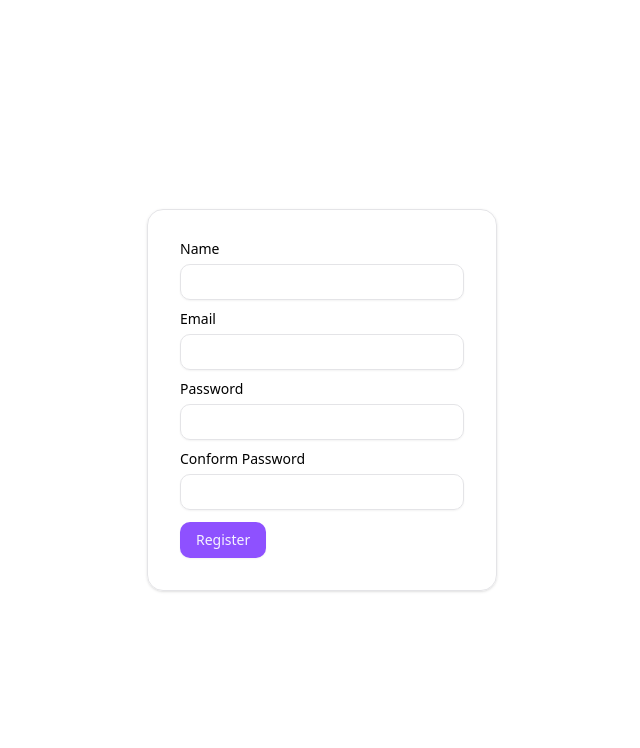
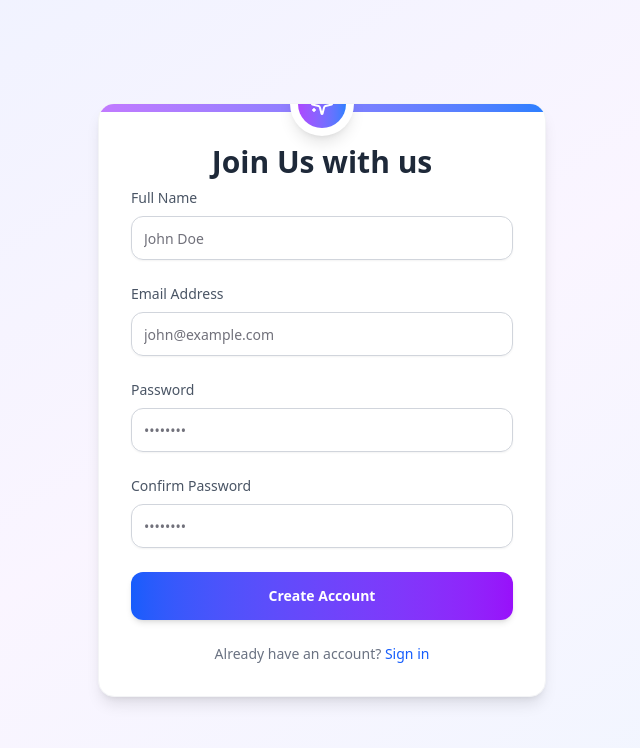
Before and after one commit to J-sense/E-commerce, a Next.js app: page /register in a window 1280 px wide. Shown: the top 748 px of the page, without its empty margins (318-958 px from the left). Built offline with nearby package versions, Linux system fonts and the light colour scheme; no server answers.

Commit message:
handle log out

```diff
--- a/package.json
+++ b/package.json
@@ -16,6 +16,7 @@
     "@radix-ui/react-slot": "^1.1.2",
     "class-variance-authority": "^0.7.1",
     "clsx": "^2.1.1",
+    "framer-motion": "^12.12.2",
     "jwt-decode": "^4.0.0",
     "lucide-react": "^0.483.0",
     "next": "15.2.3",
--- a/src/components/modules/auth/login/LoginForm.tsx
+++ b/src/components/modules/auth/login/LoginForm.tsx
@@ -1,4 +1,5 @@
 "use client";
+
 import { Button } from "@/components/ui/button";
 import {
   Form,
@@ -9,17 +10,24 @@ import {
   FormMessage,
 } from "@/components/ui/form";
 import { Input } from "@/components/ui/input";
-
 import { FieldValues, SubmitHandler, useForm } from "react-hook-form";
 import { loginSchema } from "./LoginValidaton";
 import { zodResolver } from "@hookform/resolvers/zod";
 import { loginUser } from "@/services/authService";
 import { toast } from "sonner";
+import { motion } from "framer-motion";
+import { Lock, Mail } from "lucide-react";
+import Link from "next/link";
 
 const LoginForm = () => {
   const form = useForm({
     resolver: zodResolver(loginSchema),
   });
+
+  const {
+    formState: { isSubmitting },
+  } = form;
+
   const onSubmit: SubmitHandler<FieldValues> = async (data) => {
     try {
       const res = await loginUser(data);
@@ -32,40 +40,140 @@ const LoginForm = () => {
       console.error(error);
     }
   };
+
   return (
-    <>
+    <div className="min-h-screen flex items-center justify-center bg-gradient-to-br from-blue-50 to-indigo-100 px-20">
+      <motion.div
+        initial={{ opacity: 0, y: 20 }}
+        animate={{ opacity: 1, y: 0 }}
+        transition={{ duration: 0.5 }}
+        className="w-full max-w-md bg-white rounded-xl shadow-lg overflow-hidden border border-gray-100"
+      >
+        <div className="p-8">
+          <div className="text-center mb-8">
+            <h2 className="text-3xl font-bold text-gray-800 mb-2">
+              Welcome Back
+            </h2>
+            <p className="text-gray-500">Sign in to your account</p>
+          </div>
+
           <Form {...form}>
-        <form onSubmit={form.handleSubmit(onSubmit)}>
+            <form onSubmit={form.handleSubmit(onSubmit)} className="space-y-6">
               <FormField
                 control={form.control}
                 name="email"
                 render={({ field }) => (
                   <FormItem>
-                <FormLabel>Email</FormLabel>
+                    <FormLabel className="text-sm font-medium text-gray-600">
+                      Email Address
+                    </FormLabel>
                     <FormControl>
-                  <Input {...field} value={field.value || ""} />
+                      <div className="relative">
+                        <div className="absolute inset-y-0 left-0 pl-3 flex items-center pointer-events-none">
+                          <Mail className="h-5 w-5 text-gray-400" />
+                        </div>
+                        <Input
+                          {...field}
+                          type="email"
+                          placeholder="your@email.com"
+                          value={field.value || ""}
+                          className="pl-10 h-11 focus-visible:ring-2 focus-visible:ring-blue-500 focus-visible:ring-offset-1 transition-all border-gray-300 rounded-lg"
+                        />
+                      </div>
                     </FormControl>
-                <FormMessage />
+                    <FormMessage className="text-xs text-red-500 mt-1" />
                   </FormItem>
                 )}
               />
+
               <FormField
                 control={form.control}
                 name="password"
                 render={({ field }) => (
                   <FormItem>
-                <FormLabel>Password</FormLabel>
+                    <div className="flex items-center justify-between">
+                      <FormLabel className="text-sm font-medium text-gray-600">
+                        Password
+                      </FormLabel>
+                      <Link
+                        href="/forgot-password"
+                        className="text-sm font-medium text-blue-600 hover:text-blue-500 transition"
+                      >
+                        Forgot password?
+                      </Link>
+                    </div>
                     <FormControl>
-                  <Input {...field} value={field.value || ""} />
+                      <div className="relative">
+                        <div className="absolute inset-y-0 left-0 pl-3 flex items-center pointer-events-none">
+                          <Lock className="h-5 w-5 text-gray-400" />
+                        </div>
+                        <Input
+                          {...field}
+                          type="password"
+                          placeholder="••••••••"
+                          value={field.value || ""}
+                          className="pl-10 h-11 focus-visible:ring-2 focus-visible:ring-blue-500 focus-visible:ring-offset-1 transition-all border-gray-300 rounded-lg"
+                        />
+                      </div>
                     </FormControl>
-                <FormMessage />
+                    <FormMessage className="text-xs text-red-500 mt-1" />
                   </FormItem>
                 )}
               />
-          <Button type="submit">Login</Button>
+
+              <motion.div
+                whileHover={{ scale: 1.01 }}
+                whileTap={{ scale: 0.99 }}
+              >
+                <Button
+                  type="submit"
+                  className="w-full h-12 bg-gradient-to-r from-blue-600 to-indigo-600 hover:from-blue-700 hover:to-indigo-700 text-white font-semibold rounded-lg shadow-md transition-all"
+                  disabled={isSubmitting}
+                >
+                  {isSubmitting ? (
+                    <span className="flex items-center justify-center">
+                      <svg
+                        className="animate-spin -ml-1 mr-2 h-4 w-4 text-white"
+                        xmlns="http://www.w3.org/2000/svg"
+                        fill="none"
+                        viewBox="0 0 24 24"
+                      >
+                        <circle
+                          className="opacity-25"
+                          cx="12"
+                          cy="12"
+                          r="10"
+                          stroke="currentColor"
+                          strokeWidth="4"
+                        ></circle>
+                        <path
+                          className="opacity-75"
+                          fill="currentColor"
+                          d="M4 12a8 8 0 018-8V0C5.373 0 0 5.373 0 12h4zm2 5.291A7.962 7.962 0 014 12H0c0 3.042 1.135 5.824 3 7.938l3-2.647z"
+                        ></path>
+                      </svg>
+                      Signing in...
+                    </span>
+                  ) : (
+                    "Sign In"
+                  )}
+                </Button>
+              </motion.div>
             </form>
           </Form>
-    </>
+
+          <div className="mt-6 text-center text-sm text-gray-500">
+            Don&#39;t have an account?{" "}
+            <Link
+              href="/register"
+              className="font-medium text-blue-600 hover:text-blue-500 transition"
+            >
+              Sign up
+            </Link>
+          </div>
+        </div>
+      </motion.div>
+    </div>
   );
 };
 
--- a/src/components/modules/auth/register/RegisterForm.tsx
+++ b/src/components/modules/auth/register/RegisterForm.tsx
@@ -1,4 +1,5 @@
 "use client";
+
 import { Button } from "@/components/ui/button";
 import {
   Form,
@@ -14,20 +15,26 @@ import { FieldValues, SubmitHandler, useForm } from "react-hook-form";
 import { registerSchema } from "./Registervalidation";
 import { registerUser } from "@/services/authService";
 import { toast } from "sonner";
+import { motion } from "framer-motion";
+import { Sparkles } from "lucide-react";
 
 const RegisterForm = () => {
   const form = useForm({
     resolver: zodResolver(registerSchema),
   });
+
   const {
     formState: { isSubmitting },
   } = form;
+
   const password = form.watch("password");
   const passwordConformation = form.watch("confirmPassword");
+
   const onSubmit: SubmitHandler<FieldValues> = async (data) => {
     try {
       console.log(data);
       const res = await registerUser(data);
+      console.log(res);
       if (res?.success) {
         toast.success(res?.message);
       } else {
@@ -37,93 +44,177 @@ const RegisterForm = () => {
       console.error(error);
     }
   };
+
   return (
-    <div className="min-h-screen flex flex-row justify-center items-center ">
-      <div className="w-[350px] border p-8 rounded-xl shadow">
+    <div className="min-h-screen flex items-center justify-center bg-gradient-to-br from-indigo-50 via-purple-50 to-blue-50 px-4 py-8">
+      <motion.div
+        initial={{ opacity: 0, y: 20 }}
+        animate={{ opacity: 1, y: 0 }}
+        transition={{ duration: 0.6, ease: "easeOut" }}
+        className="w-full max-w-md bg-white rounded-xl shadow-lg overflow-hidden border border-gray-100"
+      >
+        <div className="relative h-2 bg-gradient-to-r from-purple-400 to-blue-500">
+          <div className="absolute top-0 left-1/2 transform -translate-x-1/2 -translate-y-1/2 bg-white p-2 rounded-full shadow-lg">
+            <div className="bg-gradient-to-r from-purple-500 to-blue-500 p-3 rounded-full text-white">
+              <Sparkles className="h-6 w-6" />
+            </div>
+          </div>
+        </div>
+
+        <div className="p-8">
+          <h2 className="text-3xl font-bold text-center mb-2 text-gray-800">
+            Join Us with us
+          </h2>
+
           <Form {...form}>
-          <form onSubmit={form.handleSubmit(onSubmit)}>
+            <form onSubmit={form.handleSubmit(onSubmit)} className="space-y-6">
               <FormField
                 control={form.control}
                 name="name"
                 render={({ field }) => (
-                <FormItem className="mb-3">
-                  <FormLabel>Name</FormLabel>
+                  <FormItem>
+                    <FormLabel className="text-sm font-medium text-gray-600">
+                      Full Name
+                    </FormLabel>
                     <FormControl>
                       <Input
                         {...field}
                         type="text"
+                        placeholder="John Doe"
                         value={field.value || ""}
-                      className=""
-                    ></Input>
+                        className="h-11 focus-visible:ring-2 focus-visible:ring-blue-500 focus-visible:ring-offset-1 transition-all border-gray-300 rounded-lg"
+                      />
                     </FormControl>
-
-                  <FormMessage />
+                    <FormMessage className="text-xs text-red-500 mt-1" />
                   </FormItem>
                 )}
               />
+
               <FormField
                 control={form.control}
                 name="email"
                 render={({ field }) => (
-                <FormItem className="mb-3">
-                  <FormLabel>Email</FormLabel>
+                  <FormItem>
+                    <FormLabel className="text-sm font-medium text-gray-600">
+                      Email Address
+                    </FormLabel>
                     <FormControl>
                       <Input
                         {...field}
                         type="email"
+                        placeholder="john@example.com"
                         value={field.value || ""}
-                    ></Input>
+                        className="h-11 focus-visible:ring-2 focus-visible:ring-blue-500 focus-visible:ring-offset-1 transition-all border-gray-300 rounded-lg"
+                      />
                     </FormControl>
-
-                  <FormMessage />
+                    <FormMessage className="text-xs text-red-500 mt-1" />
                   </FormItem>
                 )}
               />
+
               <FormField
                 control={form.control}
                 name="password"
                 render={({ field }) => (
-                <FormItem className="mb-3">
-                  <FormLabel>Password</FormLabel>
+                  <FormItem>
+                    <FormLabel className="text-sm font-medium text-gray-600">
+                      Password
+                    </FormLabel>
                     <FormControl>
                       <Input
                         {...field}
-                      type="text"
+                        type="password"
+                        placeholder="••••••••"
                         value={field.value || ""}
-                    ></Input>
+                        className="h-11 focus-visible:ring-2 focus-visible:ring-blue-500 focus-visible:ring-offset-1 transition-all border-gray-300 rounded-lg"
+                      />
                     </FormControl>
-
-                  <FormMessage />
+                    <FormMessage className="text-xs text-red-500 mt-1" />
                   </FormItem>
                 )}
               />
+
               <FormField
                 control={form.control}
                 name="confirmPassword"
                 render={({ field }) => (
-                <FormItem className="mb-3">
-                  <FormLabel>Conform Password</FormLabel>
+                  <FormItem>
+                    <FormLabel className="text-sm font-medium text-gray-600">
+                      Confirm Password
+                    </FormLabel>
                     <FormControl>
                       <Input
                         {...field}
-                      type="passwordConformation"
+                        type="password"
+                        placeholder="••••••••"
                         value={field.value || ""}
-                    ></Input>
+                        className="h-11 focus-visible:ring-2 focus-visible:ring-blue-500 focus-visible:ring-offset-1 transition-all border-gray-300 rounded-lg"
+                      />
                     </FormControl>
-                  {passwordConformation && password !== passwordConformation ? (
-                    <FormMessage>Password does not matched</FormMessage>
+                    {passwordConformation &&
+                    password !== passwordConformation ? (
+                      <p className="text-xs text-red-500 mt-1">
+                        Passwords don&#39;t match
+                      </p>
                     ) : (
-                    ""
+                      <FormMessage className="text-xs text-red-500 mt-1" />
                     )}
                   </FormItem>
                 )}
               />
-            <Button type="submit">
-              {isSubmitting ? "Registering..." : "Register"}
+
+              <motion.div
+                whileHover={{ scale: 1.01 }}
+                whileTap={{ scale: 0.99 }}
+              >
+                <Button
+                  type="submit"
+                  className="w-full h-12 bg-gradient-to-r from-blue-600 to-purple-600 hover:from-blue-700 hover:to-purple-700 text-white font-semibold rounded-lg shadow-md transition-all"
+                  disabled={isSubmitting}
+                >
+                  {isSubmitting ? (
+                    <span className="flex items-center justify-center">
+                      <svg
+                        className="animate-spin -ml-1 mr-2 h-4 w-4 text-white"
+                        xmlns="http://www.w3.org/2000/svg"
+                        fill="none"
+                        viewBox="0 0 24 24"
+                      >
+                        <circle
+                          className="opacity-25"
+                          cx="12"
+                          cy="12"
+                          r="10"
+                          stroke="currentColor"
+                          strokeWidth="4"
+                        ></circle>
+                        <path
+                          className="opacity-75"
+                          fill="currentColor"
+                          d="M4 12a8 8 0 018-8V0C5.373 0 0 5.373 0 12h4zm2 5.291A7.962 7.962 0 014 12H0c0 3.042 1.135 5.824 3 7.938l3-2.647z"
+                        ></path>
+                      </svg>
+                      Creating account...
+                    </span>
+                  ) : (
+                    "Create Account"
+                  )}
                 </Button>
+              </motion.div>
             </form>
           </Form>
+
+          <div className="mt-6 text-center text-sm text-gray-500">
+            Already have an account?{" "}
+            <a
+              href="#"
+              className="font-medium text-blue-600 hover:text-blue-500 transition"
+            >
+              Sign in
+            </a>
           </div>
+        </div>
+      </motion.div>
     </div>
   );
 };
```
Also changed, not shown: src/services/authService/index.ts (+13 -11 lines), 1 other file (tests, documents, lock files or other folders). Lines whose indentation alone changed are shown as unchanged.
